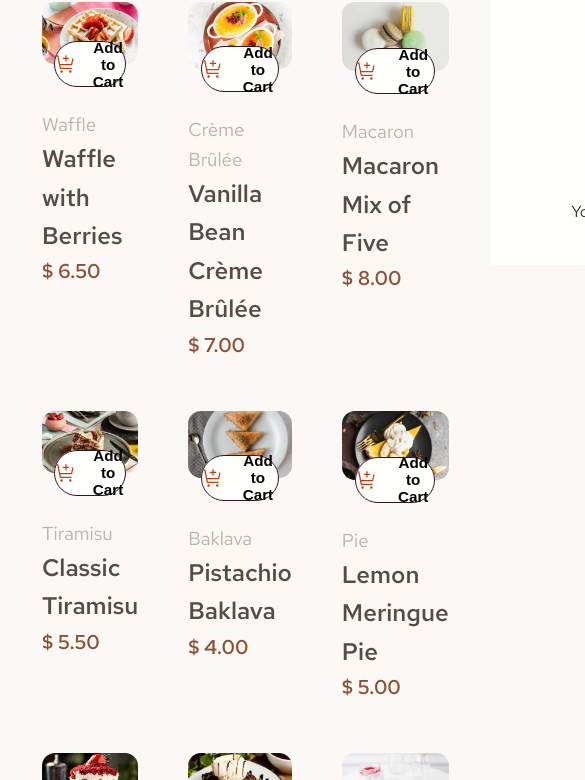
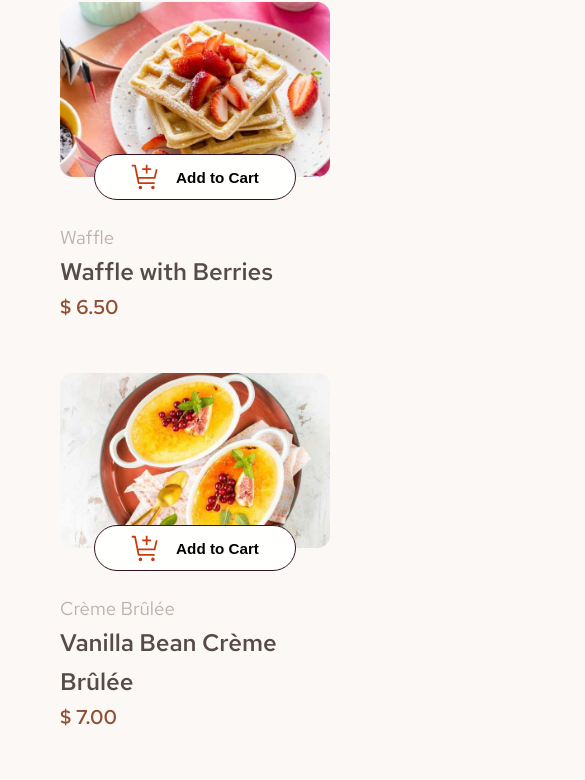
Before and after one commit to Sapientia01/Product-list-with-cart, a plain HTML site: page index.html in a window 390 px wide. Shown: the part 104-884 px from the top of the page, 585 px wide, since content can reach past the window. Drawn offline with Linux system fonts and the light colour scheme.

Commit message:
Update style.css

```diff
--- a/style.css
+++ b/style.css
@@ -48,7 +48,9 @@ main {
   margin: 0 auto;
   /* border: 1px solid grey; */
 }
-
+/*=====================================*/
+/*===========  Products ============== */
+/*=====================================*/
 .products-grid {
   display: grid;
   grid-template-columns: repeat(3, 1fr);
@@ -61,6 +63,7 @@ main {
   display: flex;
   flex-direction: column;
   align-items: center;
+  max-width: 270px;
   margin: 10px;
 }
 .product-icon {
@@ -149,7 +152,9 @@ main {
   font-size: 20px;
   font-weight: 500;
 }
-
+/*=====================================*/
+/*=========== Cart        ============ */
+/*=====================================*/
 .cart {
   width: 400px;
   padding: 20px 25px 40px 25px;
@@ -183,6 +188,10 @@ main {
 .non-empty-cart.active {
   display: block;
 }
+
+/*=====================================*/
+/*===========Cart with orders========= */
+/*=====================================*/
 .cart-content {
   display: flex;
   flex-direction: column;
@@ -277,7 +286,9 @@ main {
 .summery button:hover {
   background-color: #7d2406;
 }
-
+/*=====================================*/
+/*====  Order confiremed summery ===== */
+/*=====================================*/
 .confirmed {
   display: none;
   position: fixed;
@@ -393,3 +404,26 @@ main {
 .confirmed button:hover {
   background-color: #7d2406;
 }
+
+/*=====================================*/
+/*=========== Media Query =========== */
+/*=====================================*/
+
+@media (max-width: 1200px) {
+  .products-grid {
+    grid-template-columns: 1fr 1fr;
+  }
+}
+
+@media (max-width: 900px) {
+  main {
+    display: flex;
+    flex-direction: column;
+    width: 100%;
+    gap: 20px;
+    align-items: center;
+  }
+  .products-grid {
+    grid-template-columns: 1fr;
+  }
+}
```
